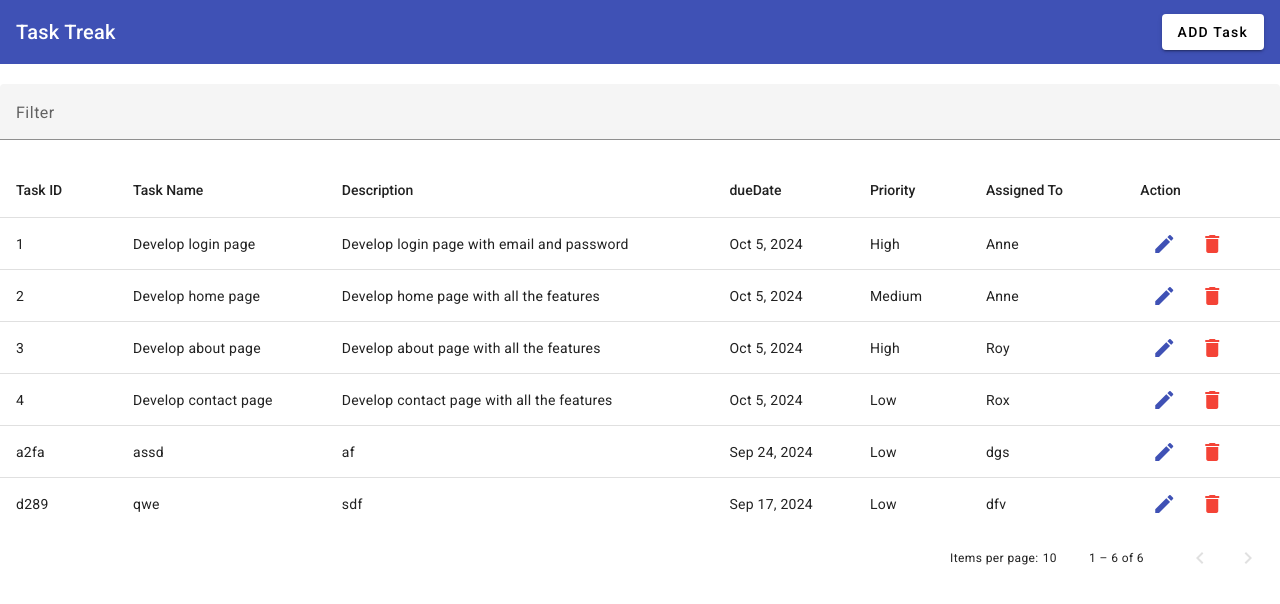
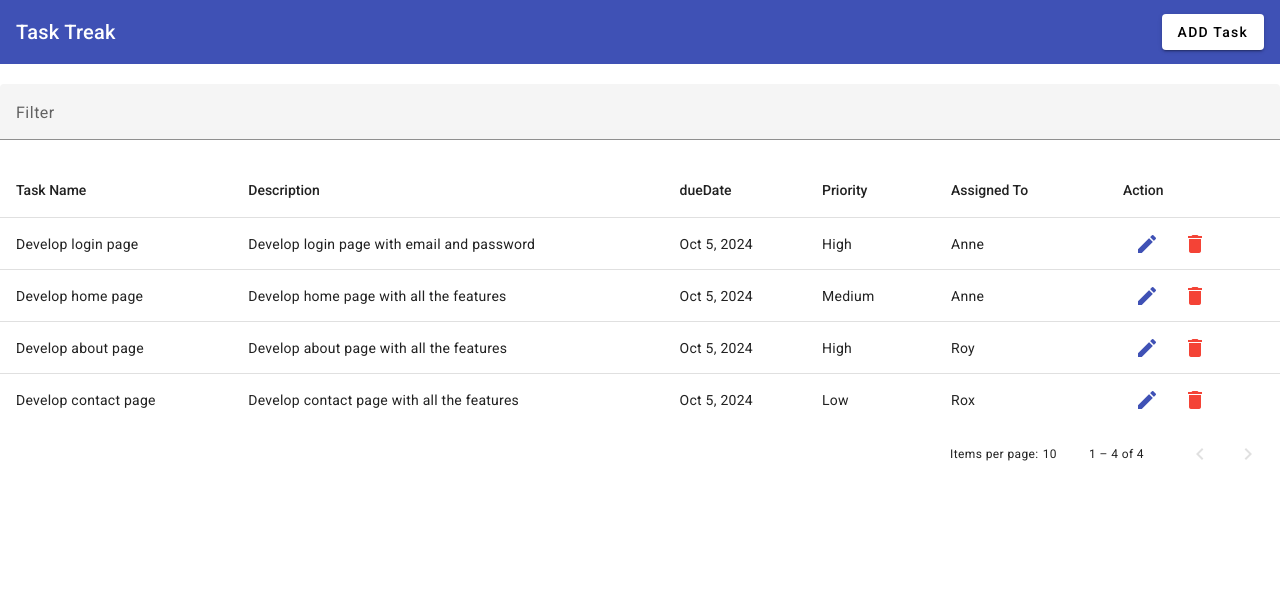
Before and after one commit to MadushaniR/Task-Management-Dashboard, an Angular app: page / in a window 1280 px wide. Shown: the top 604 px of the page. Built offline with nearby package versions, Linux system fonts and the light colour scheme; data requests are answered from the project's data file.

Commit message:
table updated

```diff
--- a/db.json
+++ b/db.json
@@ -31,22 +31,6 @@
       "dueDate": "2024-10-05T12:09:39Z",
       "priority": "Low",
       "assignedTo": "Rox"
-    },
-    {
-      "id": "a2fa",
-      "taskName": "assd",
-      "description": "af",
-      "dueDate": "2024-09-24T18:30:00.000Z",
-      "priority": "Low",
-      "assignedTo": "dgs"
-    },
-    {
-      "id": "d289",
-      "taskName": "qwe",
-      "description": "sdf",
-      "dueDate": "2024-09-17T18:30:00.000Z",
-      "priority": "Low",
-      "assignedTo": "dfv"
     }
   ]
 }
--- a/src/app/app.component.html
+++ b/src/app/app.component.html
@@ -15,11 +15,11 @@
 
   <div class="table-container">
     <table mat-table [dataSource]="dataSource" matSort>
-
+<!--
       <ng-container matColumnDef="id">
         <th mat-header-cell *matHeaderCellDef mat-sort-header> Task ID </th>
         <td mat-cell *matCellDef="let row"> {{row.id}} </td>
-      </ng-container>
+      </ng-container> -->
 
       <ng-container matColumnDef="taskName">
         <th mat-header-cell *matHeaderCellDef mat-sort-header> Task Name </th>
--- a/src/app/app.component.ts
+++ b/src/app/app.component.ts
@@ -13,8 +13,11 @@ import { CoreService } from './core/core.service';
   styleUrls: ['./app.component.scss'],
 })
 export class AppComponent implements OnInit {
+  title(title: any) {
+    throw new Error('Method not implemented.');
+  }
   displayedColumns: string[] = [
-    'id',
+
     'taskName',
     'description',
     'dueDate',
```
